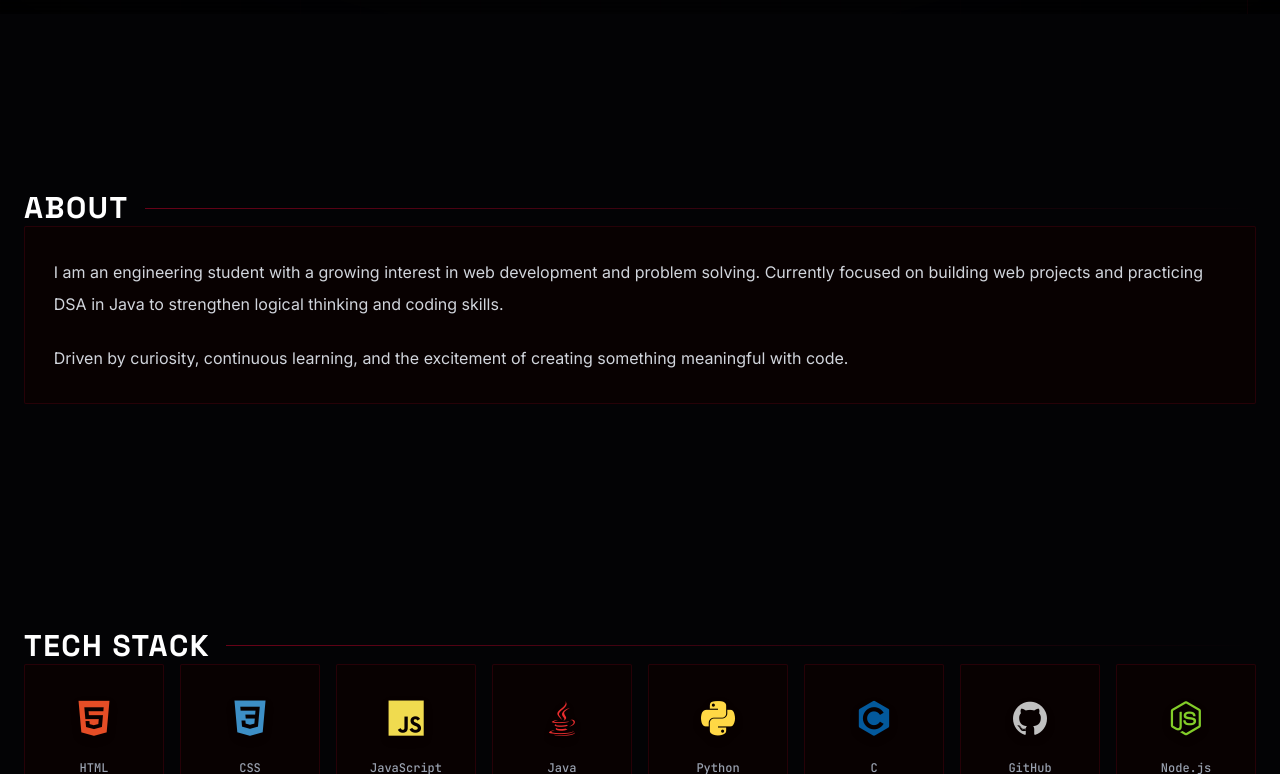
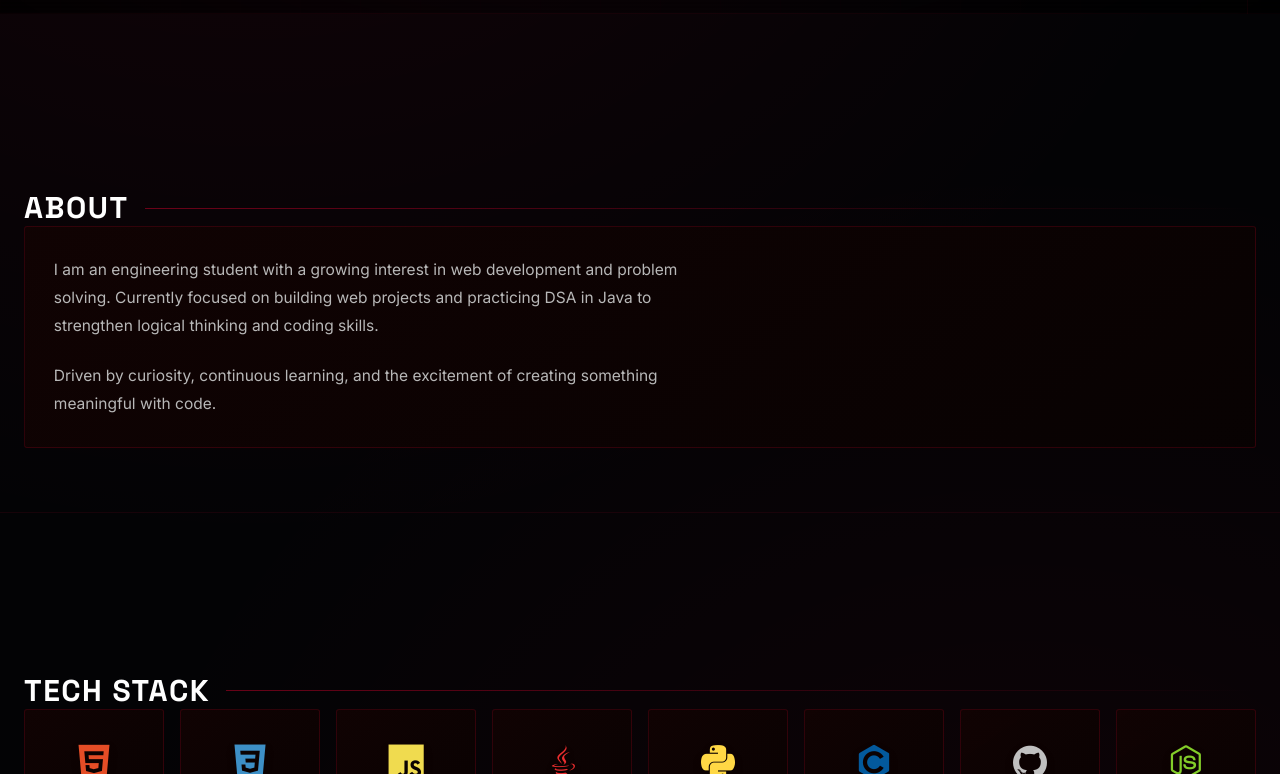
Before and after one commit to akashfoujdar0016/Project_Portfolio, a React (Vite) app: page / in a window 1280 px wide. Shown: the part 786-1560 px from the top of the page. Built offline with nearby package versions, Linux system fonts and the light colour scheme.

Commit message:
design improvement

```diff
--- a/src/index.css
+++ b/src/index.css
@@ -1,6 +1,8 @@
 @import "tailwindcss";
 
-/* portfolio */
+/* =========================
+   PORTFOLIO THEME
+========================= */
 
 @theme {
   --font-space: 'Space Grotesk', sans-serif;
@@ -18,17 +20,32 @@ html{
   scroll-behavior:smooth;
 }
 
+/* =========================
+   BODY + BACKGROUND DEPTH
+========================= */
+
 body{
-  background-color:#030305;
+
+  background:
+  radial-gradient(circle at 20% 10%, rgba(255,0,51,.08), transparent 40%),
+  radial-gradient(circle at 80% 70%, rgba(255,0,51,.05), transparent 45%),
+  #030305;
+
   color:#c0c0c0;
+
   font-family:'Inter',sans-serif;
+
   overflow-x:hidden;
+
   line-height:1.7;
 }
 
-/* ── CRT scanlines overlay ── */
+/* =========================
+   CRT EFFECT
+========================= */
 
 body::before{
+
   content:'';
   position:fixed;
   inset:0;
@@ -44,9 +61,8 @@ body::before{
   );
 }
 
-/* ── CRT vignette ── */
+body::after{
 
-body::after{
   content:'';
   position:fixed;
   inset:0;
@@ -60,10 +76,12 @@ body::after{
   );
 }
 
-/* ── Scrollbar ── */
+/* =========================
+   SCROLLBAR
+========================= */
 
 ::-webkit-scrollbar{
-  width:3px;
+  width:4px;
 }
 
 ::-webkit-scrollbar-track{
@@ -78,53 +96,106 @@ body::after{
   background:#ff0033;
 }
 
-/* ── SECTION LAYOUT (REPLACES CONTAINER) ── */
+/* =========================
+   SECTION LAYOUT
+========================= */
 
 section{
+
   max-width:80rem;
+
   margin-left:auto;
   margin-right:auto;
 
   padding-top:6rem;
   padding-bottom:6rem;
+
   padding-left:1.8rem;
   padding-right:1.8rem;
 
   position:relative;
+
+  border-bottom:1px solid rgba(255,0,51,.08);
 }
-
-/* spacing between sections */
 
 section + section{
   margin-top:3rem;
 }
 
-/* section header */
+/* =========================
+   SECTION HEADER
+========================= */
 
 .section-header{
-  margin-bottom:2rem;
+  margin-bottom:2.2rem;
 }
 
-/* section title */
+.section-label{
+
+  font-family:'JetBrains Mono',monospace;
+
+  font-size:.65rem;
+
+  font-weight:700;
+
+  letter-spacing:.35em;
+
+  color:#ff0033;
+
+  text-transform:uppercase;
+
+  text-shadow:0 0 12px rgba(255,0,51,.6);
+}
+
+/* =========================
+   SECTION TITLES
+========================= */
 
 .section-title{
+
   font-family:'Space Grotesk',sans-serif;
-  font-size:clamp(1.6rem,3vw,2.4rem);
-  letter-spacing:0.02em;
+
+  font-size:clamp(1.8rem,3vw,2.6rem);
+
+  font-weight:700;
+
+  letter-spacing:.02em;
+
   margin-top:.4rem;
+
+  color:#e6e6e6;
+
+  text-shadow:0 0 18px rgba(255,0,51,.35);
 }
 
-/* section paragraph spacing */
+/* =========================
+   TYPOGRAPHY
+========================= */
 
-section p{
+p{
+
+  font-size:.97rem;
+
+  color:#b8b8b8;
+
+  line-height:1.8;
+
   margin-bottom:1.4rem;
+
+  max-width:65ch;
 }
 
-section p:last-child{
+p:last-child{
   margin-bottom:0;
 }
 
-/* ── Section fade ── */
+strong{
+  color:#ff4a5e;
+}
+
+/* =========================
+   SECTION FADE
+========================= */
 
 .section-fade{
   opacity:0;
@@ -137,7 +208,168 @@ section p:last-child{
   transform:translateY(0);
 }
 
-/* ── Typing cursor ── */
+/* =========================
+   NAV LINKS
+========================= */
+
+.nav-link{
+
+  position:relative;
+
+  font-family:'JetBrains Mono',monospace;
+
+  font-size:.85rem;
+
+  font-weight:600;
+
+  text-decoration:none;
+
+  color:rgba(180,180,180,.55);
+
+  letter-spacing:.16em;
+
+  text-transform:uppercase;
+
+  transition:
+  color .25s ease,
+  text-shadow .25s ease,
+  transform .25s ease;
+
+  padding:4px 0;
+}
+
+.nav-link:hover{
+
+  color:#ff5a6a;
+
+  text-shadow:0 0 12px rgba(255,0,51,.45);
+
+  transform:translateY(-1px);
+}
+
+.nav-link:focus-visible{
+
+  outline:1px dashed rgba(255,0,51,.6);
+
+  outline-offset:4px;
+}
+
+/* =========================
+   RED GLOW TEXT
+========================= */
+
+.red-glow{
+
+  color:#ff0033;
+
+  text-shadow:
+  0 0 20px rgba(255,0,51,.7),
+  0 0 40px rgba(255,0,51,.3);
+}
+
+/* =========================
+   CARDS
+========================= */
+
+.hack-card{
+
+  background:
+  linear-gradient(
+  145deg,
+  rgba(18,3,3,.9),
+  rgba(8,2,2,.95)
+  );
+
+  border:1px solid rgba(255,0,51,.15);
+
+  border-radius:3px;
+
+  padding:1.8rem;
+
+  transition:
+  border-color .3s,
+  box-shadow .3s,
+  transform .3s;
+
+  position:relative;
+}
+
+.hack-card:hover{
+
+  border-color:rgba(255,0,51,.45);
+
+  box-shadow:
+  0 12px 35px rgba(0,0,0,.7),
+  0 0 35px rgba(255,0,51,.12);
+
+  transform:translateY(-4px);
+}
+
+/* =========================
+   SECTION SHELL
+========================= */
+
+.section-shell{
+
+  background:
+  linear-gradient(
+  145deg,
+  rgba(20,4,4,.9),
+  rgba(8,8,12,.65)
+  );
+
+  border:1px solid rgba(255,0,51,.35);
+
+  border-radius:3px;
+
+  padding:2.6rem;
+
+  line-height:1.8;
+
+  box-shadow:
+  0 0 60px rgba(255,0,51,.18),
+  0 24px 80px rgba(0,0,0,.7);
+
+  transition:all .35s ease;
+}
+
+.section-shell:hover{
+
+  border-color:rgba(255,0,51,.65);
+
+  box-shadow:
+  0 0 120px rgba(255,0,51,.35),
+  0 40px 120px rgba(0,0,0,.82);
+
+  transform:translateY(-4px);
+}
+
+/* =========================
+   WORK SECTION
+========================= */
+
+.work-header{
+
+  display:flex;
+
+  justify-content:space-between;
+
+  align-items:flex-start;
+
+  margin-bottom:.9rem;
+
+  flex-wrap:wrap;
+
+  gap:.6rem;
+}
+
+.work-role{
+  margin-bottom:.8rem;
+}
+
+/* =========================
+   CURSOR BLINK
+========================= */
 
 .cursor-blink{
   animation:blink .8s step-end infinite;
@@ -154,7 +386,9 @@ section p:last-child{
   }
 }
 
-/* ── Glitch animation ── */
+/* =========================
+   GLITCH EFFECT
+========================= */
 
 .glitch{
   position:relative;
@@ -163,14 +397,19 @@ section p:last-child{
 
 .glitch::before,
 .glitch::after{
+
   content:attr(data-text);
+
   position:absolute;
+
   top:0;
   left:0;
+
   width:100%;
 }
 
 .glitch::before{
+
   color:#ff0033;
 
   animation:glitchTop 5s infinite;
@@ -181,6 +420,7 @@ section p:last-child{
 }
 
 .glitch::after{
+
   color:#990000;
 
   animation:glitchBot 5s infinite;
@@ -196,17 +436,9 @@ section p:last-child{
     transform:translate(0);
   }
 
-  91%{
-    transform:translate(-1px,1px);
-  }
-
-  92%{
-    transform:translate(1px,-1px);
-  }
-
-  93%{
-    transform:translate(0);
-  }
+  91%{transform:translate(-1px,1px);}
+  92%{transform:translate(1px,-1px);}
+  93%{transform:translate(0);}
 }
 
 @keyframes glitchTop{
@@ -252,139 +484,3 @@ section p:last-child{
     opacity:0;
   }
 }
-
-/* ── Nav link ── */
-
-.nav-link{
-  position:relative;
-
-  font-family:'JetBrains Mono',monospace;
-  font-size:.85rem;
-  font-weight:600;
-
-  text-decoration:none;
-
-  color:rgba(180,180,180,.55);
-
-  letter-spacing:.16em;
-  text-transform:uppercase;
-
-  transition:color .25s ease,text-shadow .25s ease;
-
-  padding:4px 0;
-}
-
-.nav-link:focus-visible{
-  outline:1px dashed rgba(255,0,51,.6);
-  outline-offset:4px;
-}
-
-.nav-link:hover{
-  color:#ff5a6a;
-  text-shadow:0 0 12px rgba(255,0,51,.45);
-}
-
-/* ── Section label ── */
-
-.section-label{
-  font-family:'JetBrains Mono',monospace;
-
-  font-size:.62rem;
-  font-weight:700;
-
-  letter-spacing:.35em;
-
-  color:#ff0033;
-
-  text-transform:uppercase;
-
-  text-shadow:0 0 12px rgba(255,0,51,.6);
-}
-
-/* ── Red glow text ── */
-
-.red-glow{
-  color:#ff0033;
-
-  text-shadow:
-  0 0 20px rgba(255,0,51,.7),
-  0 0 40px rgba(255,0,51,.3);
-}
-
-/* ── Cards ── */
-
-.hack-card{
-
-  background:rgba(10,2,2,.85);
-
-  border:1px solid rgba(255,0,51,.12);
-
-  border-radius:2px;
-
-  padding:1.8rem;
-
-  transition:
-  border-color .3s,
-  box-shadow .3s,
-  transform .3s;
-}
-
-.hack-card:hover{
-
-  border-color:rgba(255,0,51,.35);
-
-  box-shadow:
-  0 0 25px rgba(255,0,51,.08),
-  0 8px 30px rgba(0,0,0,.6);
-
-  transform:translateY(-3px);
-}
-
-/* ── Section shell ── */
-
-.section-shell{
-
-  background:rgba(8,8,12,.55);
-
-  border:1px solid rgba(255,0,51,.35);
-
-  border-radius:2px;
-
-  padding:2.6rem;
-
-  line-height:1.8;
-
-  box-shadow:
-  0 0 55px rgba(255,0,51,.22),
-  0 24px 80px rgba(0,0,0,.7);
-
-  transition:all .35s ease;
-}
-
-.section-shell:hover{
-
-  border-color:rgba(255,0,51,.65);
-
-  box-shadow:
-  0 0 120px rgba(255,0,51,.35),
-  0 40px 120px rgba(0,0,0,.82);
-
-  transform:translateY(-4px);
-}
-
-/* ── Work section layout ── */
-
-.work-header{
-  display:flex;
-  justify-content:space-between;
-  align-items:flex-start;
-
-  margin-bottom:.8rem;
-
-  flex-wrap:wrap;
-  gap:.5rem;
-}
-
-.work-role{
-  margin-bottom:.8rem;
-}
```
